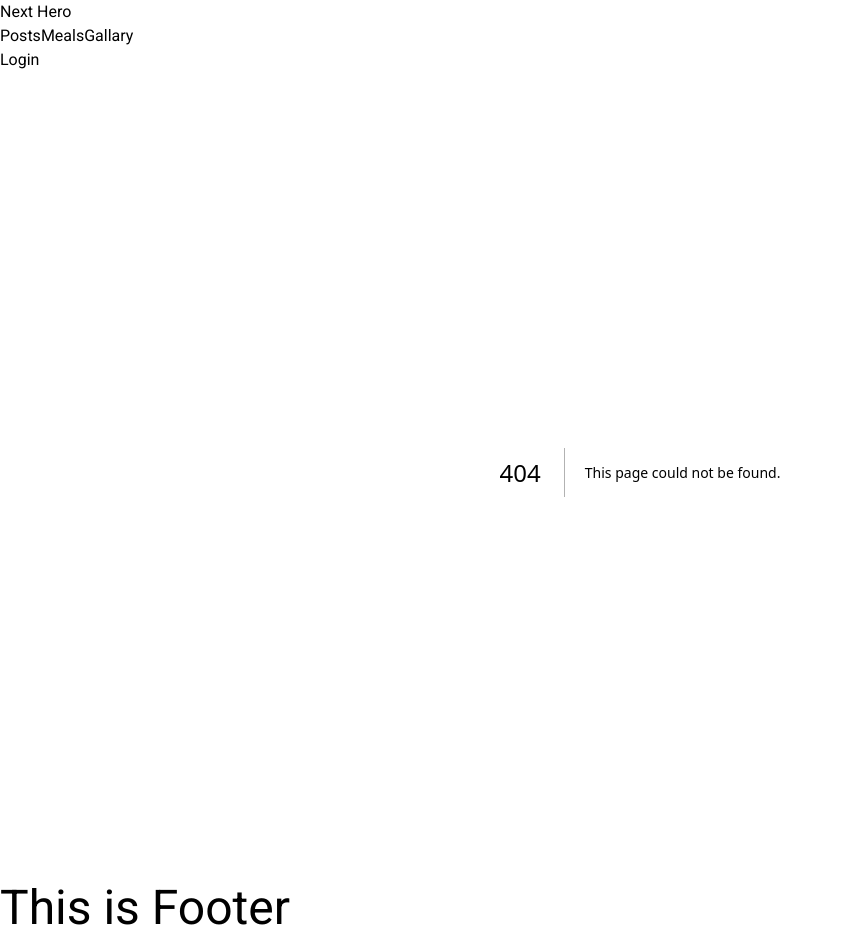
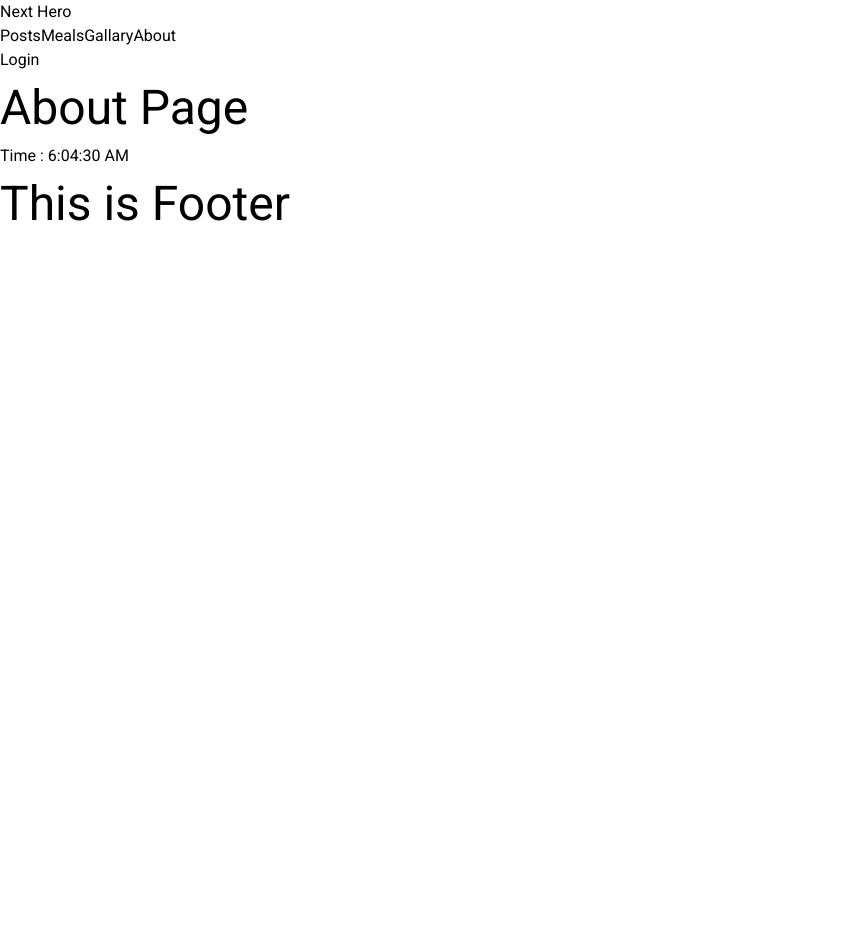
Before and after one commit to Sazid60/Nexjs-Core-Concept-3, a Next.js app: page /about in a window 1280 px wide. Before the commit this address had no page. Shown: the whole page, without its empty margins (0-843 px from the left). After the commit the page ends 800 px from the top, so only its background shows below. Built offline with nearby package versions, Linux system fonts and the light colour scheme.

Commit message:
Caching and Revalidating in Next.js

```diff
--- /dev/null
+++ b/src/app/about/page.jsx
@@ -0,0 +1,27 @@
+import React from 'react';
+
+const getTime = async () => {
+    // Cache the na diye updated ta dibe proti refresh e notun data dibe mane network request korbe
+    // Backend theke o kora jay eta
+
+    // const res = await fetch(`http://localhost:3000/time`, {cache :'no-store'})
+
+    // kisukhon por por re validate korbe
+    const res = await fetch(`http://localhost:3000/time`, { next: { revalidate: 5 } })
+    const data = await res.json()
+    return data.currentTime
+}
+
+const page = async () => {
+    const currentTime = await getTime();
+    console.log(currentTime)
+
+    return (
+        <div>
+            <h1>About Page</h1>
+            <h2>Time : {currentTime}</h2>
+        </div>
+    );
+};
+
+export default page;
--- a/src/app/posts/[id]/page.jsx
+++ b/src/app/posts/[id]/page.jsx
@@ -2,13 +2,13 @@ import React from 'react';
 
 
 export const generateMetadata = async ({ params }) => {
-    const res  = (await fetch(`https://jsonplaceholder.typicode.com/posts/${params.id}`))
+    const res = (await fetch(`https://jsonplaceholder.typicode.com/posts/${params.id}`))
     const postData = await res.json()
 
     return {
         title: `${postData.title}`,
         description: `${postData.body}`,
-        keywords : postData.body.split(' ')
+        keywords: postData.body.split(' ')
     }
 }
 const getPostDetails = async (id) => {
--- /dev/null
+++ b/src/app/time/route.js
@@ -0,0 +1,8 @@
+// export const dynamic = "force-dynamic"
+
+export async function GET(){
+    return Response.json({
+        currentTime : new Date().toLocaleTimeString()
+    })
+
+}
--- a/src/components/Navbar.jsx
+++ b/src/components/Navbar.jsx
@@ -18,6 +18,10 @@ const Navbar = () => {
         {
             title: "Gallary",
             path: "/gallary"
+        },
+        {
+            title: "About",
+            path: "/about"
         },
 
     ]
```
Lines whose indentation alone changed are shown as unchanged.
